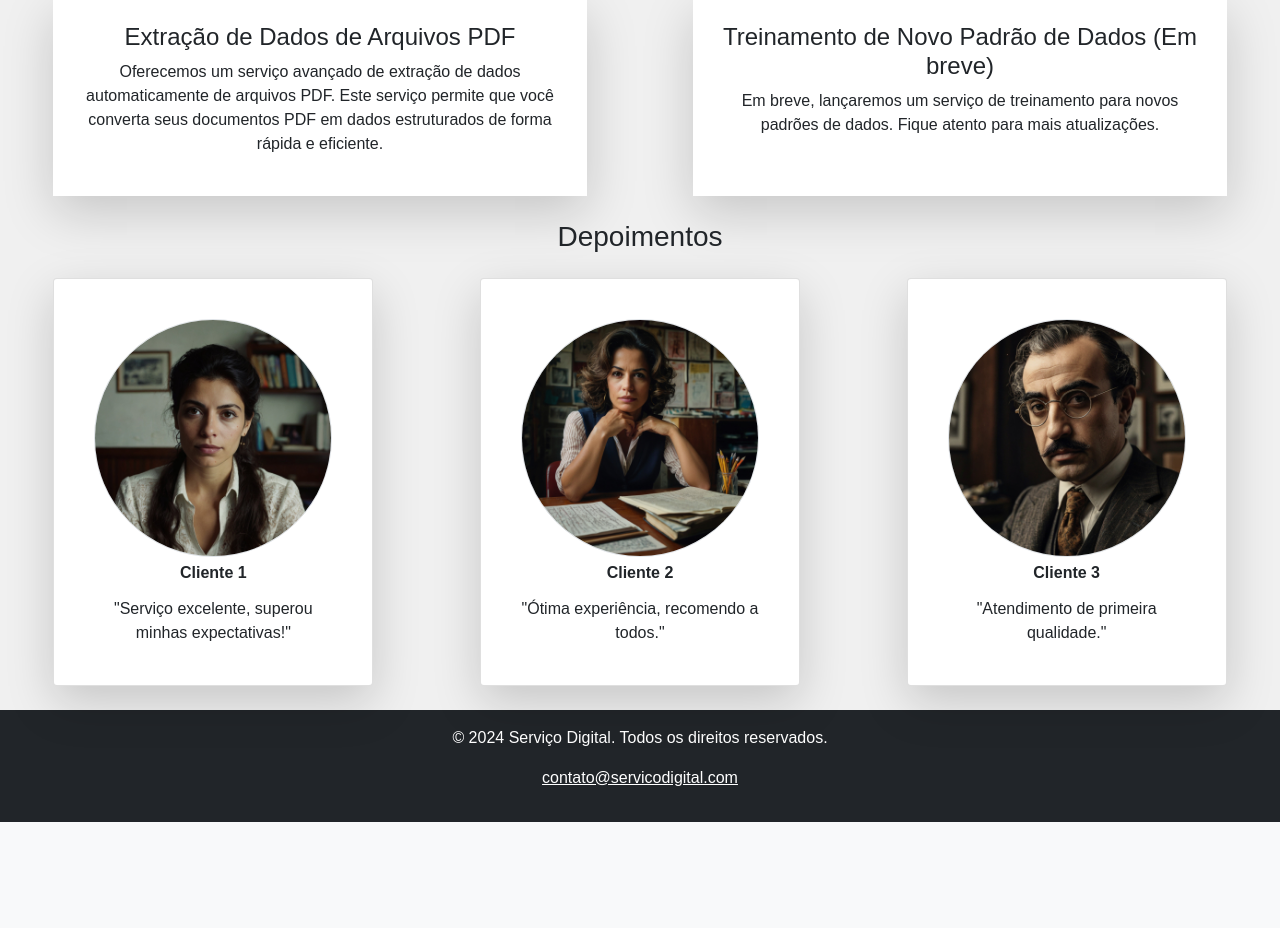
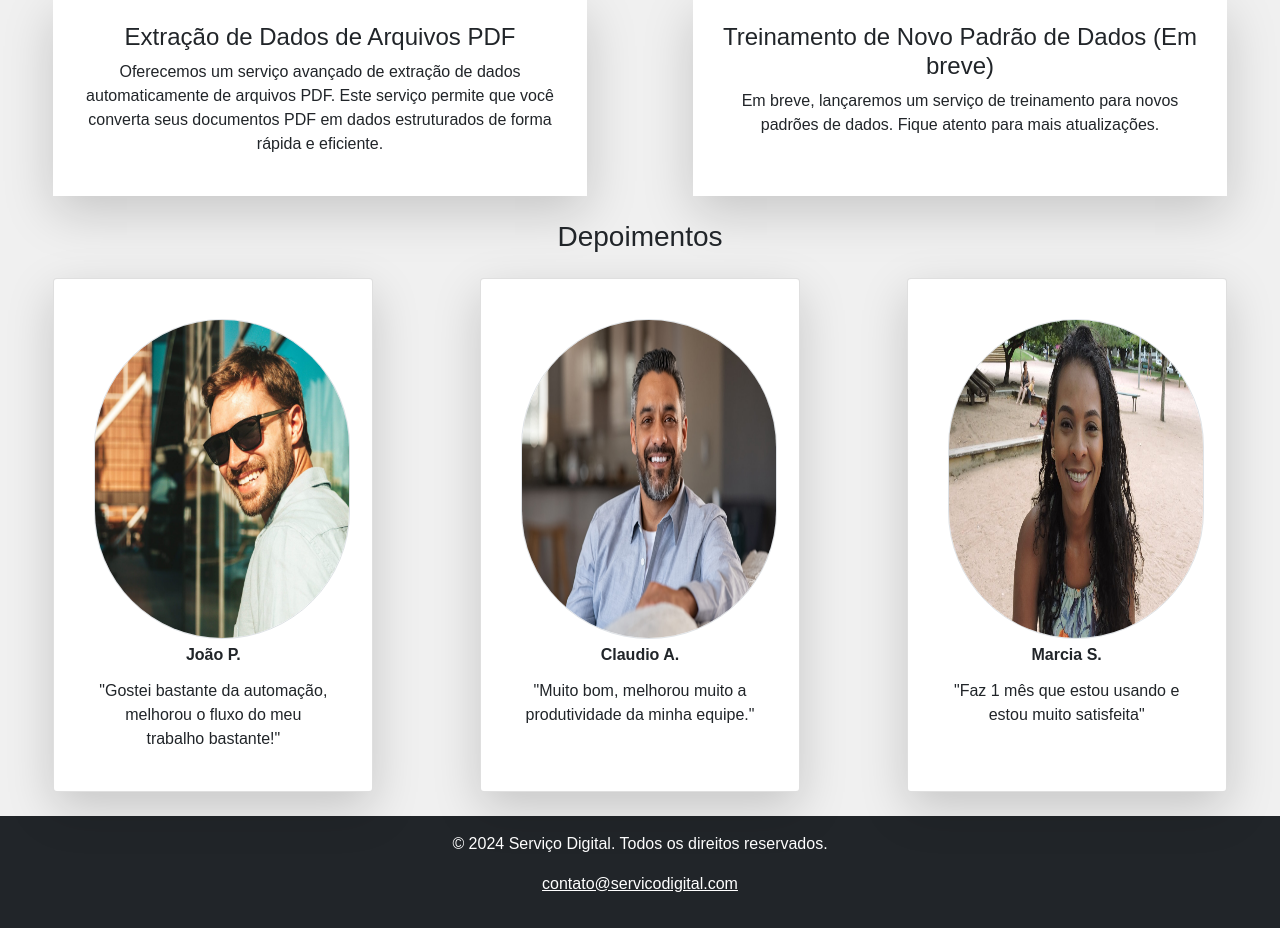
Before and after one commit to brdoliveira/upflow-flsk, a Flask app: page / in a window 1280 px wide. Shown: the part 294-1222 px from the top of the page. Before the commit the page ends 1116 px from the top, so only its background shows below. Run offline with Flask 3, Linux system fonts and the light colour scheme; parts of the project's set-up code (start-up, migrations or seed data) failed here and were passed over; some libraries are stand-ins or nearby versions.

Commit message:
FEAT(home): Alterando clientes

```diff
--- a/templates/home.html
+++ b/templates/home.html
@@ -26,23 +26,23 @@
         <div class="d-flex justify-content-around flex-wrap">
             <div class="card p-4 shadow-lg col-3">
                 <div class="card-body">
-                    <img src="{{ url_for('imagem', nome_arquivo='profile_1.jpg') }}" class="card-img-top border border-black rounded-pill" alt="Cliente 1">
-                    <p class="card-title fw-bold py-1">Cliente 1</p>
-                    <p class="card-text">"Serviço excelente, superou minhas expectativas!"</p>
+                    <img src="{{ url_for('imagem', nome_arquivo='homem-1.jpg') }}" class="card-img-top border border-black rounded-pill" alt="Cliente 1" style="width: 20vw;height: 40vh;">
+                    <p class="card-title fw-bold py-1">João P.</p>
+                    <p class="card-text">"Gostei bastante da automação, melhorou o fluxo do meu trabalho bastante!"</p>
                 </div>
             </div>
             <div class="card p-4 shadow-lg col-3">
                 <div class="card-body">
-                    <img src="{{ url_for('imagem', nome_arquivo='profile_2.jpg') }}" class="card-img-top border border-black rounded-pill" alt="Cliente 2">
-                    <p class="card-title fw-bold py-1">Cliente 2</p>
-                    <p class="card-text">"Ótima experiência, recomendo a todos."</p>
+                    <img src="{{ url_for('imagem', nome_arquivo='homem-2.jpg') }}" class="card-img-top border border-black rounded-pill" alt="Cliente 2" style="width: 20vw;height: 40vh;">
+                    <p class="card-title fw-bold py-1">Claudio A.</p>
+                    <p class="card-text">"Muito bom, melhorou muito a produtividade da minha equipe."</p>
                 </div>
             </div>
             <div class="card p-4 shadow-lg col-3">
                 <div class="card-body">
-                    <img src="{{ url_for('imagem', nome_arquivo='profile_3.jpg') }}" class="card-img-top border border-black rounded-pill" alt="Cliente 3">
-                    <p class="card-title fw-bold py-1">Cliente 3</p>
-                    <p class="card-text">"Atendimento de primeira qualidade."</p>
+                    <img src="{{ url_for('imagem', nome_arquivo='mulher-1.jpg') }}" class="card-img-top border border-black rounded-pill" alt="Cliente 3" style="width: 20vw;height: 40vh;">
+                    <p class="card-title fw-bold py-1">Marcia S.</p>
+                    <p class="card-text">"Faz 1 mês que estou usando e estou muito satisfeita"</p>
                 </div>
             </div>
         </div>
```
